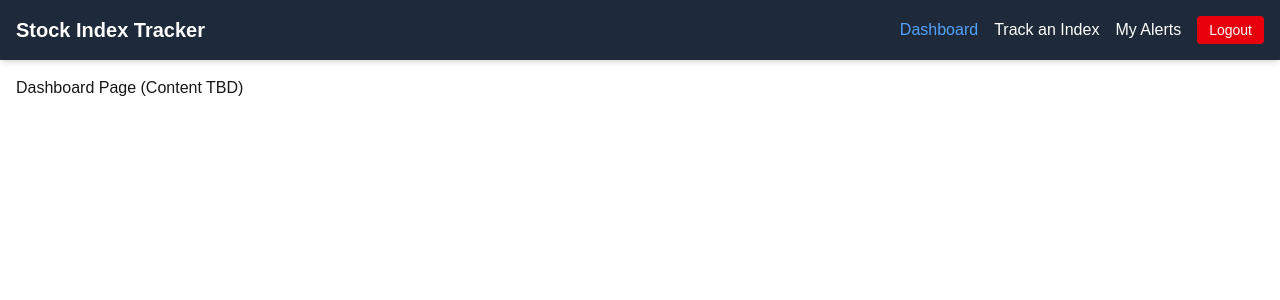
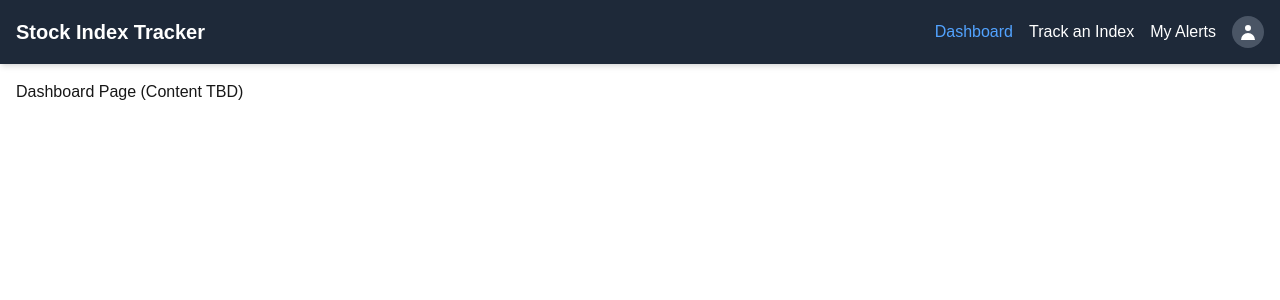
Before and after one commit to jjfattz/stock-index-tracker, a Next.js app in the folder frontend/: page / in a window 1280 px wide. Shown: the top 300 px of the page. Built offline with nearby package versions, Linux system fonts and the light colour scheme; no server answers; sample sign-in values are in the browser's storage.

Commit message:
feat(frontend): replace logout button with profile dropdown menu

```diff
--- /dev/null
+++ b/frontend/src/app/account/page.tsx
@@ -0,0 +1,12 @@
+"use client";
+
+import React from "react";
+
+export default function AccountPage() {
+  return (
+    <div className="container mx-auto px-4 py-8">
+      <h1 className="text-3xl font-bold mb-6">My Account</h1>
+      <p>This page is under construction.</p>
+    </div>
+  );
+}
--- a/frontend/src/components/Navbar.tsx
+++ b/frontend/src/components/Navbar.tsx
@@ -1,6 +1,6 @@
 "use client";
 
-import React, { useState } from "react";
+import React, { useState, useRef, useEffect } from "react";
 import Link from "next/link";
 import { useAuth } from "@/context/AuthContext";
 import { signOut } from "firebase/auth";
@@ -14,6 +14,8 @@ export default function Navbar() {
   const pathname = usePathname();
   const { addToast } = useToast();
   const [isMenuOpen, setIsMenuOpen] = useState(false);
+  const [isProfileMenuOpen, setIsProfileMenuOpen] = useState(false);
+  const profileMenuRef = useRef<HTMLDivElement>(null);
 
   const handleLogout = async () => {
     try {
@@ -25,6 +27,22 @@ export default function Navbar() {
       addToast("Error signing out. Please try again.", "error");
     }
   };
+
+  useEffect(() => {
+    const handleClickOutside = (event: MouseEvent) => {
+      if (
+        profileMenuRef.current &&
+        !profileMenuRef.current.contains(event.target as Node)
+      ) {
+        setIsProfileMenuOpen(false);
+      }
+    };
+
+    document.addEventListener("mousedown", handleClickOutside);
+    return () => {
+      document.removeEventListener("mousedown", handleClickOutside);
+    };
+  }, [profileMenuRef]);
 
   return (
     <nav className="bg-gray-800 text-white p-4 shadow-md">
@@ -83,12 +101,45 @@ export default function Navbar() {
               >
                 My Alerts
               </Link>
-              <button
-                onClick={handleLogout}
-                className="bg-red-600 hover:bg-red-700 px-3 py-1 rounded text-sm"
-              >
-                Logout
-              </button>
+              <div className="relative" ref={profileMenuRef}>
+                <button
+                  onClick={() => setIsProfileMenuOpen(!isProfileMenuOpen)}
+                  className="flex items-center justify-center w-8 h-8 bg-gray-600 rounded-full hover:bg-gray-500 focus:outline-none"
+                >
+                  <svg
+                    className="w-5 h-5 text-white"
+                    fill="currentColor"
+                    viewBox="0 0 20 20"
+                    xmlns="http://www.w3.org/2000/svg"
+                  >
+                    <path
+                      fillRule="evenodd"
+                      d="M10 9a3 3 0 100-6 3 3 0 000 6zm-7 9a7 7 0 1114 0H3z"
+                      clipRule="evenodd"
+                    />
+                  </svg>
+                </button>
+                {isProfileMenuOpen && (
+                  <div className="absolute right-0 mt-2 w-48 bg-white rounded-md shadow-lg py-1 z-50">
+                    <Link
+                      href="/account"
+                      className="block px-4 py-2 text-sm text-gray-700 hover:bg-gray-100"
+                      onClick={() => setIsProfileMenuOpen(false)}
+                    >
+                      My Account
+                    </Link>
+                    <button
+                      onClick={() => {
+                        handleLogout();
+                        setIsProfileMenuOpen(false);
+                      }}
+                      className="block w-full text-left px-4 py-2 text-sm text-gray-700 hover:bg-gray-100"
+                    >
+                      Logout
+                    </button>
+                  </div>
+                )}
+              </div>
             </>
           ) : (
             <>
@@ -154,6 +205,17 @@ export default function Navbar() {
               >
                 My Alerts
               </Link>
+              <Link
+                href="/account"
+                className={`block px-3 py-2 rounded-md text-base font-medium ${
+                  pathname === "/account"
+                    ? "text-blue-400 bg-gray-900"
+                    : "hover:bg-gray-700 hover:text-white"
+                }`}
+                onClick={() => setIsMenuOpen(false)}
+              >
+                My Account
+              </Link>
               <button
                 onClick={() => {
                   handleLogout();
```
